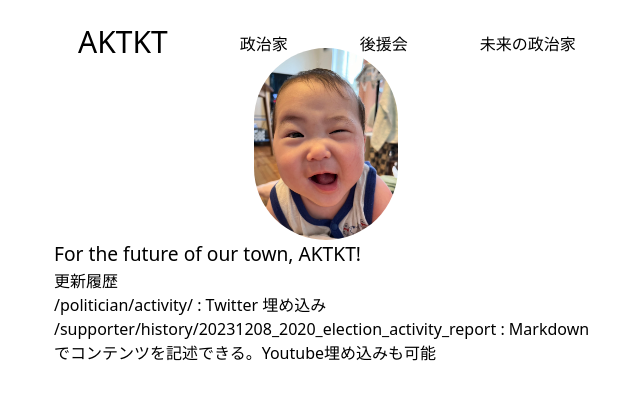
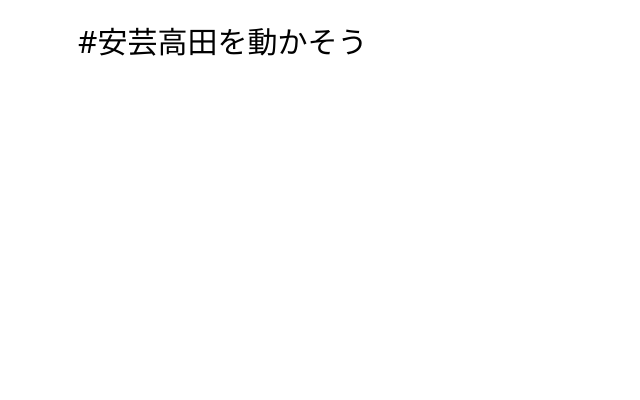
Before and after one commit to anifala9/AKTKT, a Next.js app in the folder frontend/: page / in a window 1280 px wide. Shown: the top 400 px of the page, without its empty margins (314-954 px from the left). Built offline with nearby package versions, Linux system fonts and the light colour scheme.

Commit message:
site_refresh

```diff
--- a/frontend/app/layout.tsx
+++ b/frontend/app/layout.tsx
@@ -1,18 +1,8 @@
 'use client'
 
 import Head from 'next/head';
-import Image from 'next/image';
-
 import styles from './layout.module.css';
-import utilStyles from '../styles/utils.module.css';
-//import navStyles from './Navbar.module.css';
-
 import Header from '../components/header';
-
-
-
-
-const name = 'AKTKT';
 
 export default function Layout({ children} : {
   children : React.ReactNode,
@@ -24,25 +14,13 @@ export default function Layout({ children} : {
       <Head>
         <link rel="icon" href="/favicon.ico" />
         <meta
-          name="AKTKT"
-          content="AKTKT develepment page"
-        />
-        <meta
-          property="og:image"
-          content="/images/profile.jpg"
+          name="#安芸高田を動かそう"
+          content="Let's move AKTKT!"
         />
       </Head>
       <Header/>
       <header className={styles.header}>
           <>
-            <Image
-              priority
-              src="/images/profile.jpg"
-              className={utilStyles.borderCircle}
-              height={144}
-              width={144}
-              alt={name}
-            />
           </>
       </header>
       <main>{children}</main>
--- a/frontend/app/page.tsx
+++ b/frontend/app/page.tsx
@@ -1,47 +1,13 @@
 import '../styles/global.css';
 import Head from 'next/head';
-import utilStyles from '../styles/utils.module.css';
-import Link from 'next/link';
 
-
-type Contents = {
-  link: string,
-  comment: string
-}
-
-const latests : Contents[] = [
-  {
-    link: "/politician/activity/",
-    comment: "Twitter 埋め込み"
-  },
-  {
-    link: "/supporter/history/20231208_2020_election_activity_report",
-    comment: "Markdownでコンテンツを記述できる。Youtube埋め込みも可能"
-  }
-];
 
 export default function Page() {
   return (
     <>
       <Head>
-        <title>AKTKT</title>
+        <title>#安芸高田を動かそう</title>
       </Head>
-      <section className={utilStyles.headingMd}>
-        <p>For the future of our town, AKTKT!</p>
-      </section>
-      {<div>
-        更新履歴
-        {latests.map(s => (
-            <div key={s.link}>
-              <Link
-                href = {s.link}
-                passHref
-                key={s.link}>
-              {s.link}   :  {s.comment}
-              </Link>
-            </div>
-          ))}
-      </div>}
     </>
   );
 }
--- a/frontend/components/header.tsx
+++ b/frontend/components/header.tsx
@@ -11,47 +11,8 @@ export default function Header() {
           <Link
             href="/"
             className="flex text-3xl text-black font-medium mb-4 md:mb-0">
-            AKTKT
+            #安芸高田を動かそう
           </Link>
-          <div className="md:ml-auto md:mr-auto font-4 pt-1 md:pl-14 pl-1 flex flex-wrap items-center md:text-base text-1xl md:justify-center justify-items-start">
-            <div className="relative">
-              <Link
-                href="/politician"
-              >
-                <div className="ml-4">
-                  <p className="text-base font-medium text-black">
-                    政治家
-                  </p>
-                </div>
-              </Link>
-            </div>
-          </div>
-          <div className="md:ml-auto md:mr-auto font-4 pt-1 md:pl-14 pl-1 flex flex-wrap items-center md:text-base text-1xl md:justify-center justify-items-start">
-            <div className="relative">
-              <Link
-                href="/supporter"
-              >
-                <div className="ml-4">
-                  <p className="text-base font-medium text-black">
-                    後援会
-                  </p>
-                </div>
-              </Link>
-            </div>
-          </div>
-          <div className="md:ml-auto md:mr-auto font-4 pt-1 md:pl-14 pl-1 flex flex-wrap items-center md:text-base text-1xl md:justify-center justify-items-start">
-            <div className="relative">
-              <Link
-                href="/future-politician"
-              >
-                <div className="ml-4">
-                  <p className="text-base font-medium text-black">
-                    未来の政治家
-                  </p>
-                </div>
-              </Link>
-            </div>
-          </div>
         </div>
       </div>
     </header>
```
